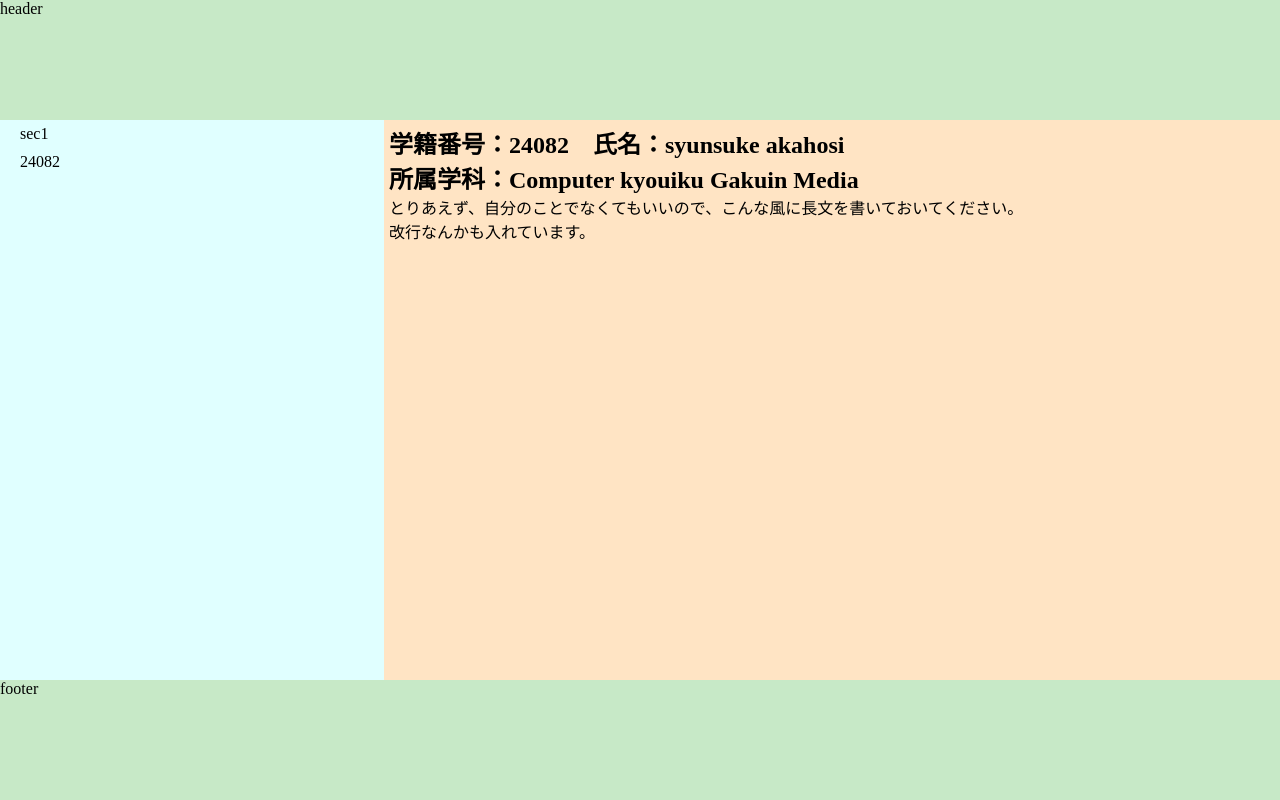
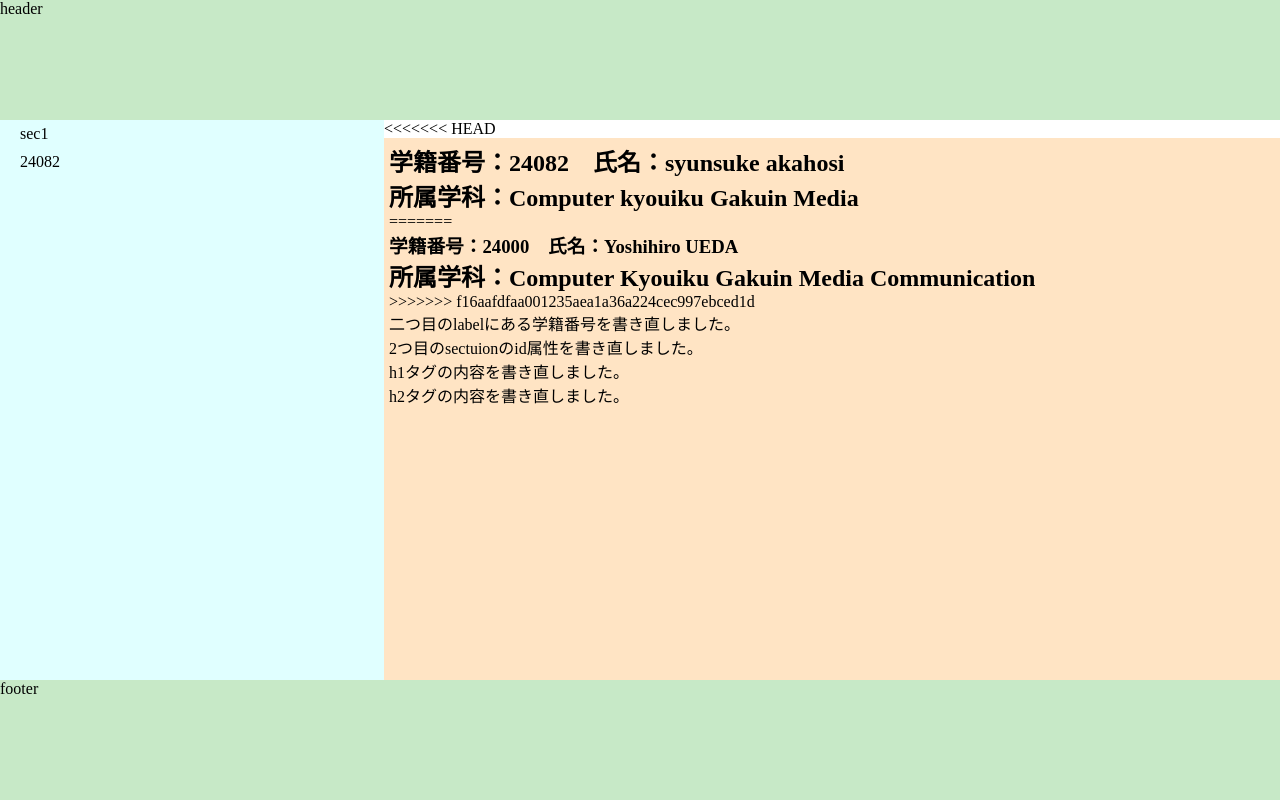
Before and after one commit to yuedackg/CMS2-2024, a plain HTML site: page index.html in a window 1280 px wide. Drawn offline with Linux system fonts and the light colour scheme.

Commit message:
Merge branch 'main' of https://github.com/yuedackg/CMS2-2024 into HEAD
# Conflicts:
#	index.html

```diff
--- a/index.html
+++ b/index.html
@@ -43,14 +43,21 @@
     </nav>
     <main>
         <section id="master">
-
         </section>
+<<<<<<< HEAD
         <section id="No24082">            <!-- テンプレート -->
             <h1>学籍番号：24082　氏名：syunsuke akahosi</h1>
             <h2>所属学科：Computer kyouiku Gakuin Media </h2>
+=======
+        <section id="No24000">            <!-- テンプレート -->
+            <h1>学籍番号：24000　氏名：Yoshihiro UEDA</h1>
+            <h2>所属学科：Computer Kyouiku Gakuin Media Communication </h2>
+>>>>>>> f16aafdfaa001235aea1a36a224cec997ebced1d
             <p>
-                とりあえず、自分のことでなくてもいいので、こんな風に長文を書いておいてください。<br>
-                改行なんかも入れています。
+                二つ目のlabelにある学籍番号を書き直しました。<br>
+                2つ目のsectuionのid属性を書き直しました。<br>
+                h1タグの内容を書き直しました。<br>
+                h2タグの内容を書き直しました。
 
             </p>
 
```
